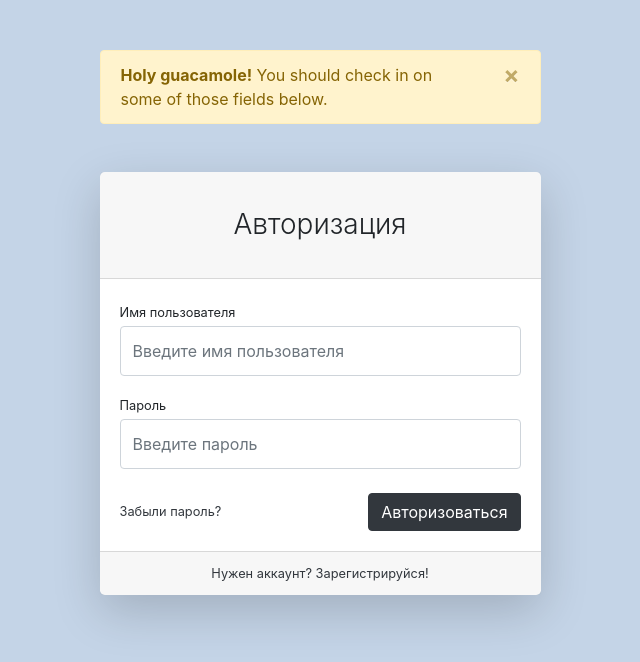
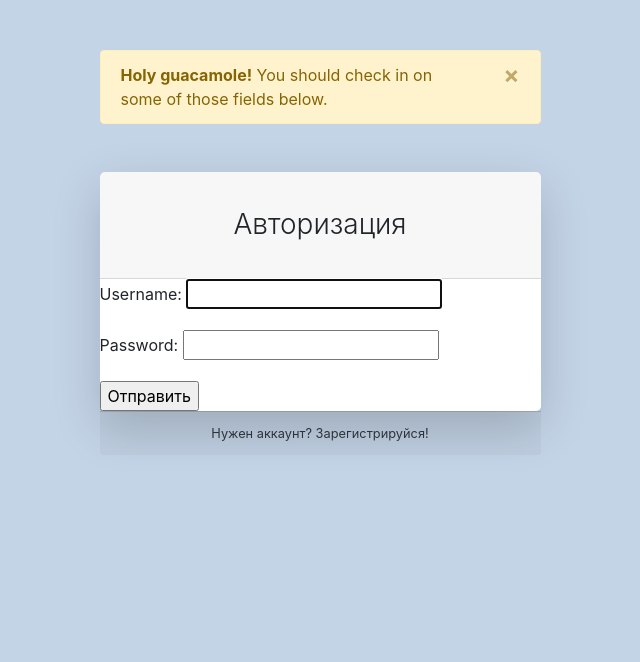
Before and after one commit to vnpavlukov/Geekshop, a Django app: page /auth/login/ in a window 1280 px wide. Shown: the top 662 px of the page, without its empty margins (320-960 px from the left). Run offline with Django 3.2, Linux system fonts and the light colour scheme; some libraries are stand-ins or nearby versions.

Commit message:
authorization form

```diff
--- /dev/null
+++ b/authapp/forms.py
@@ -0,0 +1,9 @@
+from django.contrib.auth.forms import AuthenticationForm, UserCreationForm
+
+from authapp.models import User
+
+
+class UserLoginForm(AuthenticationForm):
+    class Meta:
+        model = User
+        fields = ('username', 'password')
--- a/authapp/templates/authapp/login.html
+++ b/authapp/templates/authapp/login.html
@@ -30,23 +30,27 @@
                         <div class="card shadow-lg border-0 rounded-lg mt-5">
                             <div class="card-header"><h3 class="text-center font-weight-light my-4">Авторизация</h3>
                             </div>
-                            <div class="card-body">
-                                <form>
-                                    <div class="form-group">
-                                        <label class="small mb-1" for="inputEmailAddress">Имя пользователя</label>
-                                        <input class="form-control py-4" id="inputEmailAddress" type="email"
-                                               placeholder="Введите имя пользователя"/>
-                                    </div>
-                                    <div class="form-group">
-                                        <label class="small mb-1" for="inputPassword">Пароль</label>
-                                        <input class="form-control py-4" id="inputPassword" type="password"
-                                               placeholder="Введите пароль"/>
-                                    </div>
-                                    <div class="form-group d-flex align-items-center justify-content-between mt-4 mb-0">
-                                        <a class="small" href="#">Забыли пароль?</a>
-                                        <input class="btn btn-primary" type="submit" value="Авторизоваться">
-                                    </div>
-                                </form>
+                            <form action="">
+                                {{ form.as_p }}
+                                <input type="submit" value="Отправить">
+                            </form>
+<!--                            <div class="card-body">-->
+<!--                                <form>-->
+<!--                                    <div class="form-group">-->
+<!--                                        <label class="small mb-1" for="inputEmailAddress">Имя пользователя</label>-->
+<!--                                        <input class="form-control py-4" id="inputEmailAddress" type="email"-->
+<!--                                               placeholder="Введите имя пользователя"/>-->
+<!--                                    </div>-->
+<!--                                    <div class="form-group">-->
+<!--                                        <label class="small mb-1" for="inputPassword">Пароль</label>-->
+<!--                                        <input class="form-control py-4" id="inputPassword" type="password"-->
+<!--                                               placeholder="Введите пароль"/>-->
+<!--                                    </div>-->
+<!--                                    <div class="form-group d-flex align-items-center justify-content-between mt-4 mb-0">-->
+<!--                                        <a class="small" href="#">Забыли пароль?</a>-->
+<!--                                        <input class="btn btn-primary" type="submit" value="Авторизоваться">-->
+<!--                                    </div>-->
+<!--                                </form>-->
                             </div>
                             <div class="card-footer text-center">
                                 <div class="small"><a href="{% url 'auth:register' %}">Нужен аккаунт? Зарегистрируйся!</a></div>
--- a/authapp/views.py
+++ b/authapp/views.py
@@ -1,8 +1,25 @@
-from django.shortcuts import render
+from django.shortcuts import render, HttpResponseRedirect
+from django.contrib import auth
+from django.urls import reverse
+from django.contrib import messages
+
+from authapp.forms import UserLoginForm, UserCreationForm
 
 
 def login(request):
-    return render(request, 'authapp/login.html')
+    if request.method == 'POST':
+        form = UserLoginForm(data=request.POST)
+        if form.is_valid():
+            username = request.POST['username']
+            password = request.POST['password']
+            user = auth.authenticate(username=username, password=password)
+            if user and user.is_active:
+                auth.login(request, user)
+                return HttpResponseRedirect(reverse())
+    else:
+        form = UserLoginForm()
+    context = {'form': form}
+    return render(request, 'authapp/login.html', context)
 
 
 def register(request):
```
